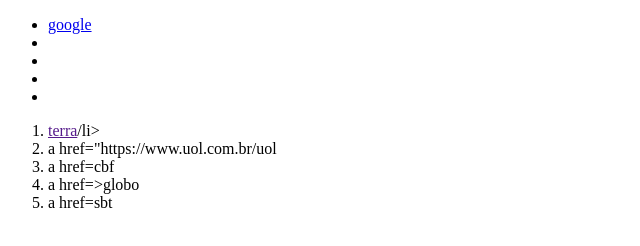
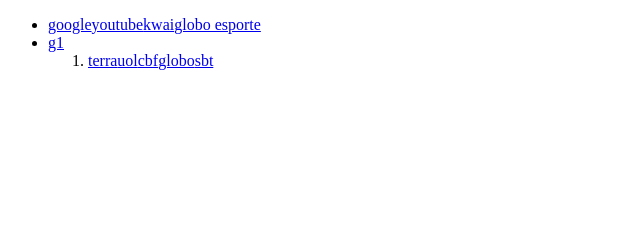
Before and after one commit to anajulia1311/matematica2_2b_2025, a plain HTML site: page link.html in a window 1280 px wide. Shown: the whole page, without its empty margins (0-640 px from the left). Drawn offline with Linux system fonts and the light colour scheme.

Commit message:
Update link.html

```diff
--- a/link.html
+++ b/link.html
@@ -9,18 +9,18 @@
 </head>
 <body>
 <ul>
-            <li><a href="https://www.google.com/?hl=pt-BR">google</a></li>
-            <li><a href="https://www.youtube.com/"><youtube</a></li>
-            <li><a href="https://www.kwai.com/"><kwai</a></li>
-            <li><a href="https://ge.globo.com/"><globo esporte</a></li>
-            <li><a href="https://g1.globo.com/"><g1</a></li>
+<li><a href="https://www.google.com/">google</a></li&gt;
+<li><a href="https://www.youtube.com/">youtube</a></li&gt;
+<li><a href="https://www.kwai.com/">kwai</a></li&gt;
+<li><a href="https://ge.globo.com/">globo esporte</a></li>
+<li><a href="https://g1.globo.com/">g1</a></li&gt;
 </ul>
 <ol>
-            <li><a href="">terra</a>/li>
-            <li>a href="https://www.uol.com.br/uol</li>
-            <li>a href=cbf</li>
-            <li>a href=>globo</li>
-            <li>a href=sbt</li>
+<li><a href="https://www.terra.com.br/">terra</a></li&gt;
+<li><a href="https://www.uol.com.br/">uol</a></li&gt;
+<li><a href="https://www.cbf.com.br/">cbf</a></li&gt;
+<li><a href="https://www.globo.com/">globo</a></li&gt;
+<li><a href="https://www.sbt.com.br/ao-vivo">sbt</a></li&gt;
 </ol>
 </body>
 </html>
```
Lines whose indentation alone changed are shown as unchanged.
